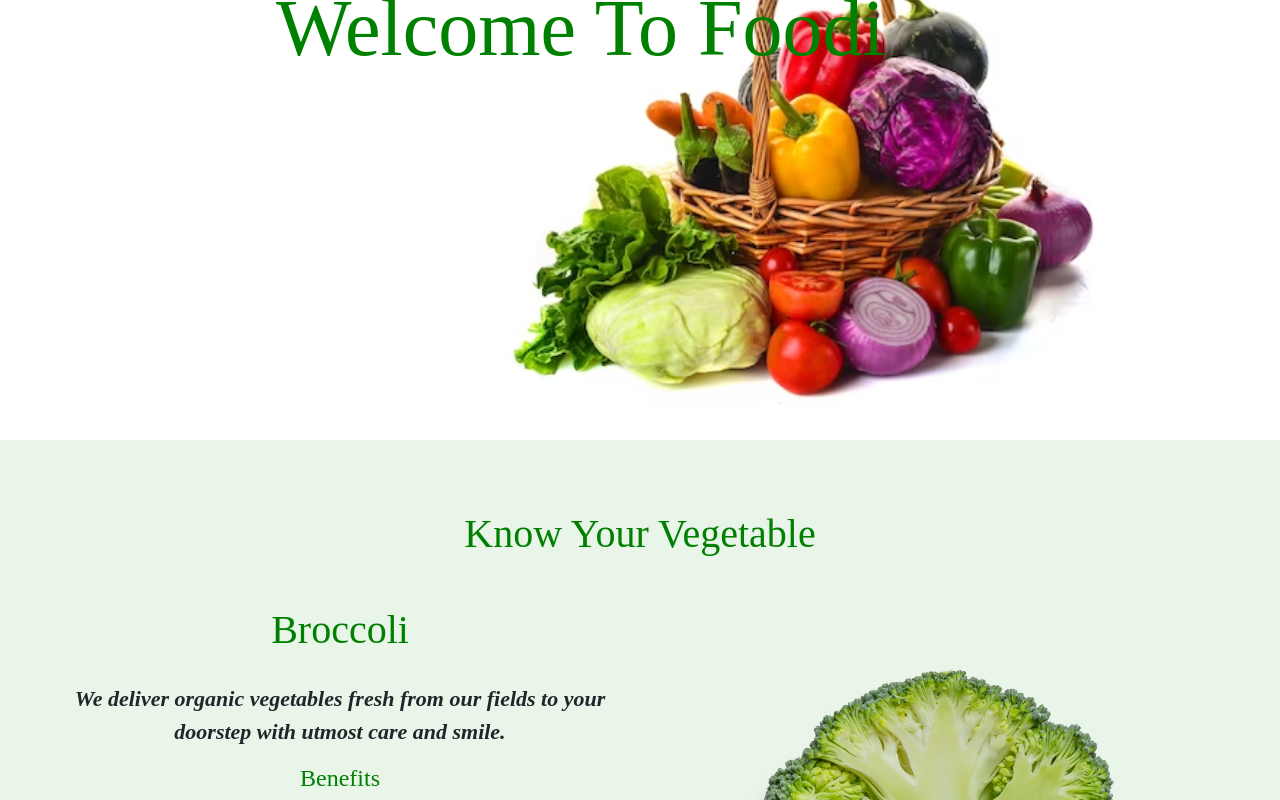
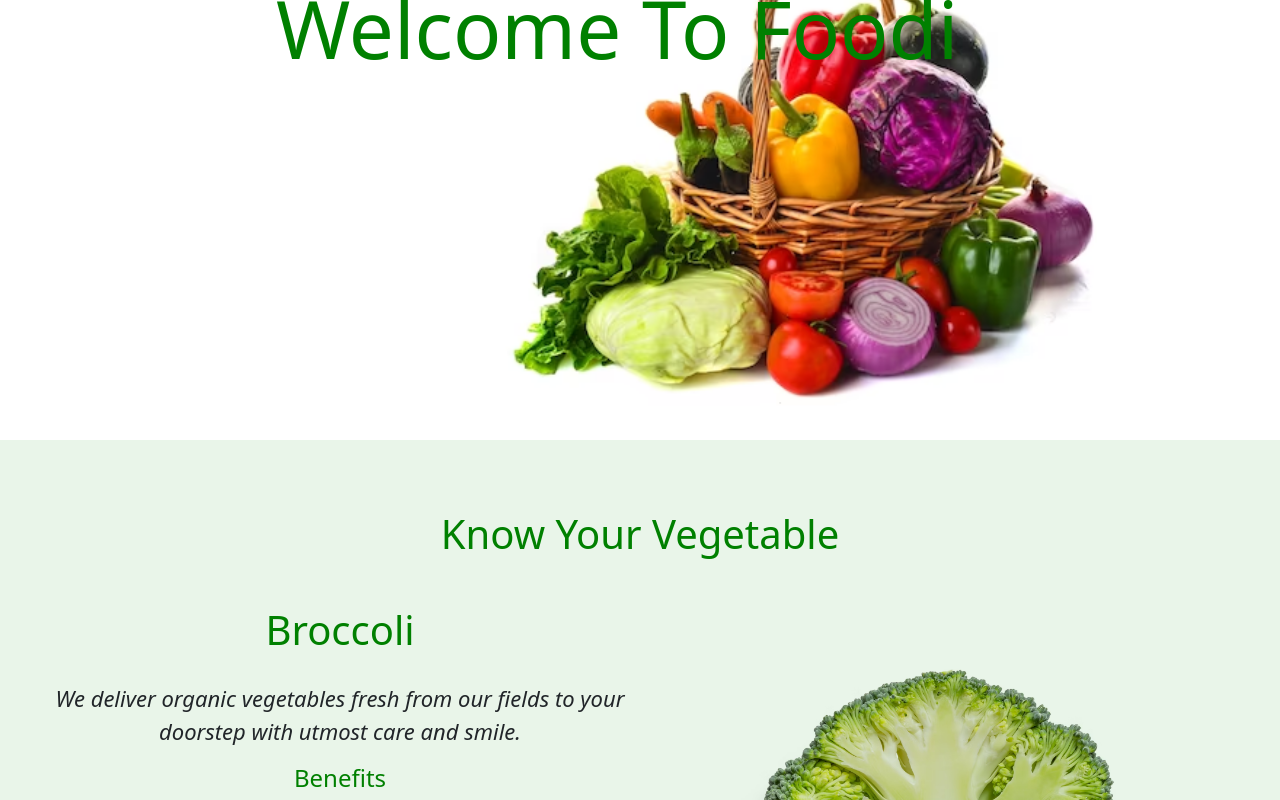
Before and after one commit to Johnny-cloud/food-i, a React (Create React App) app in the folder client/: page / in a window 1280 px wide. Shown: the part 300-1100 px from the top of the page. Built offline with nearby package versions, Linux system fonts and the light colour scheme; no server answers.

Commit message:
Remove bold from details section

```diff
--- a/client/src/components/products_display/product/product.css
+++ b/client/src/components/products_display/product/product.css
@@ -31,12 +31,6 @@
     text-align: start;
 }
 
-
-.details p{
-    font-size: 22px;
-    font-weight: bold;
-}
-
 .product button{
     width: 100%;
     margin: auto;
--- a/client/src/index.css
+++ b/client/src/index.css
@@ -1,6 +1,5 @@
 body{
     text-align: center;
-    font-family: 'Times New Roman', Times, serif;
     font-size: 18px;
     padding: 0;
     margin: 0;
```
